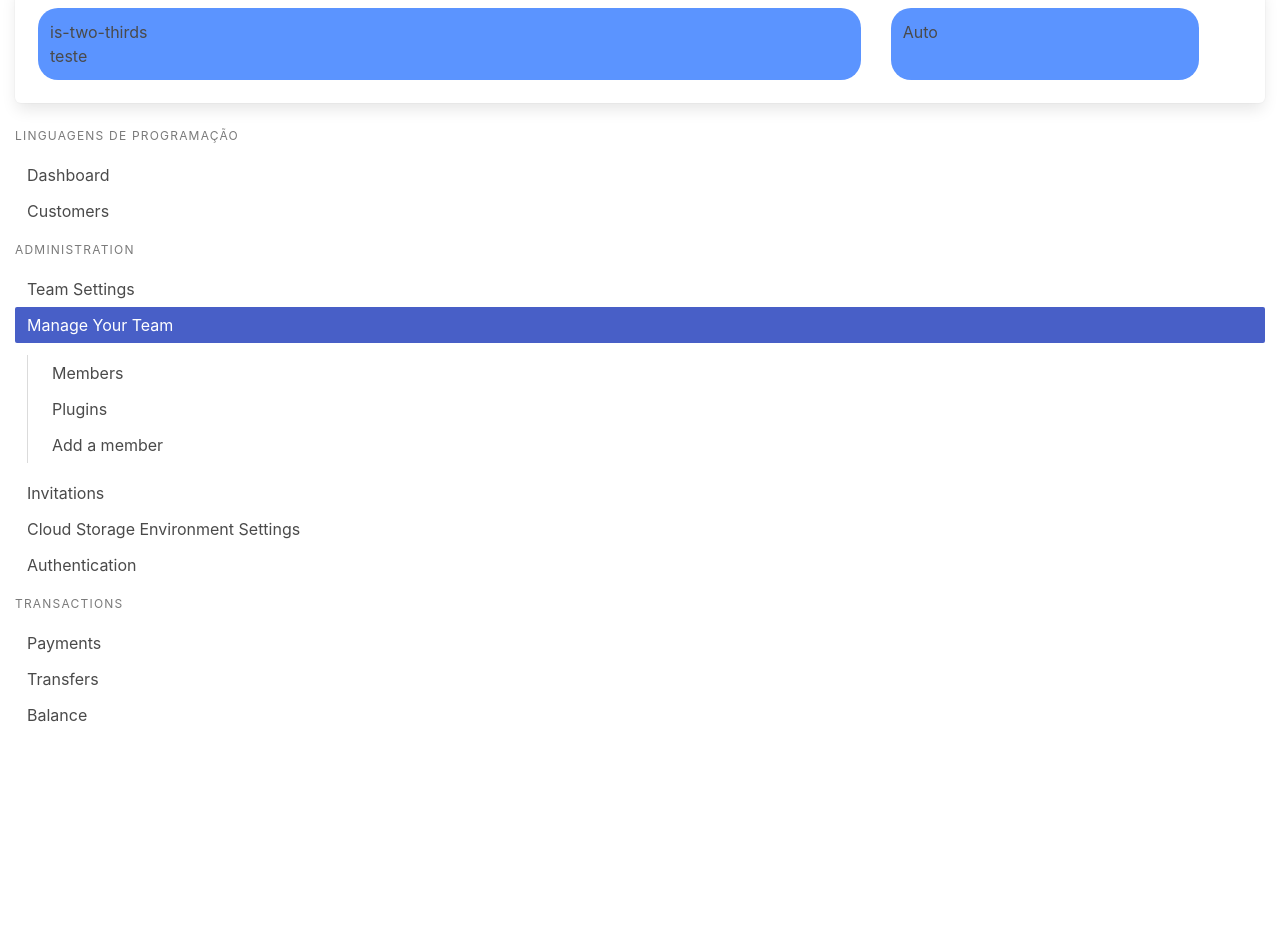
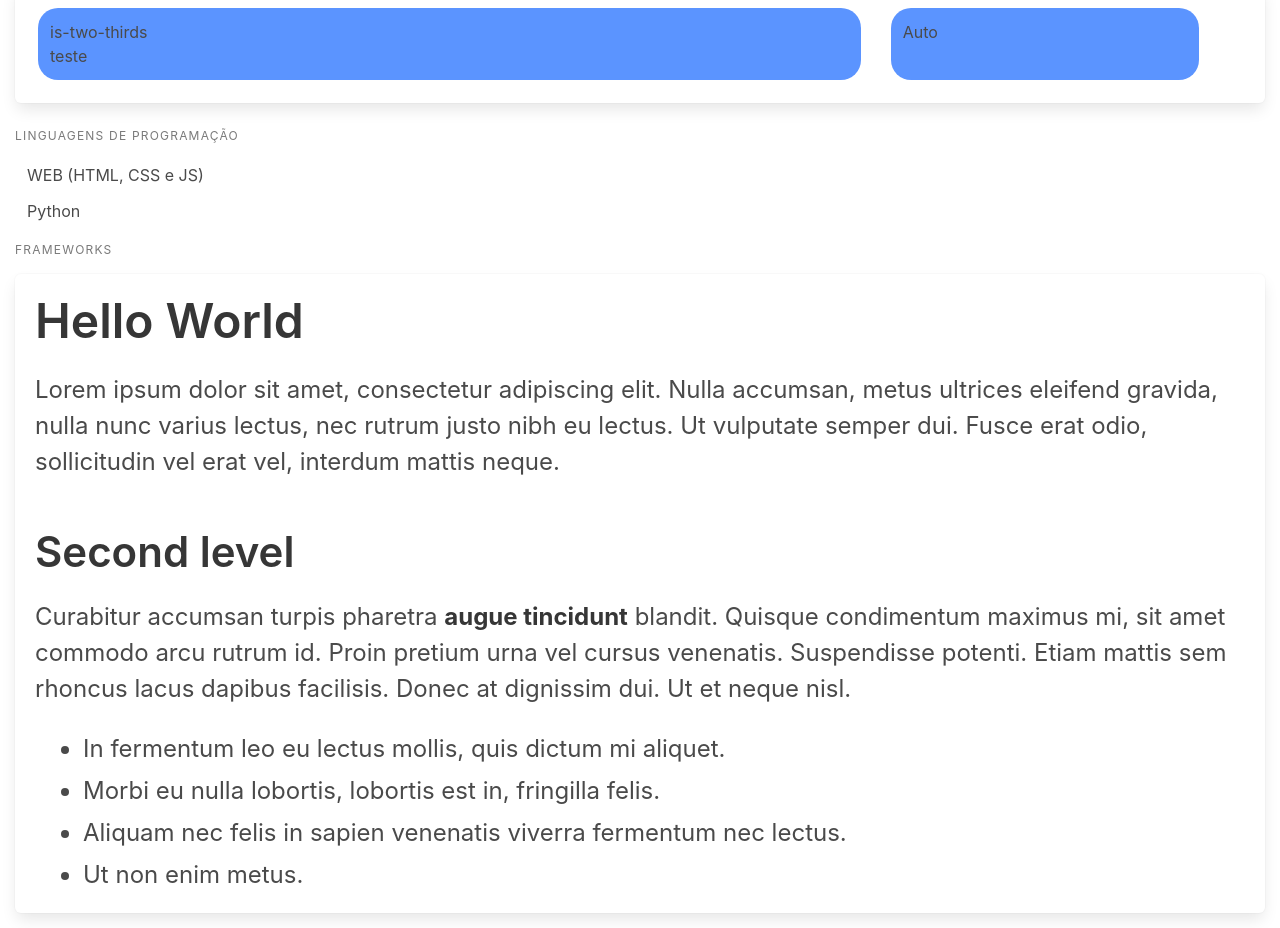
Before and after one commit to PedrosoCode/caderno, a React (Create React App) app: page / in a window 1280 px wide. Shown: the part 487-1415 px from the top of the page. Before the commit the page ends 1235 px from the top, so only its background shows below. Built offline with nearby package versions, Linux system fonts and the light colour scheme.

Commit message:
criação de texto, e formatação

```diff
--- a/src/index.css
+++ b/src/index.css
@@ -36,3 +36,16 @@ body {
   justify-content: flex-start; /* Ajusta o alinhamento horizontal para a esquerda */
   align-items: flex-start;
 }
+
+
+.meuTexto::before {
+  content: attr(data-link); /* Usa o atributo data-link para simular o texto do link */
+  display: inline; /* Exibe o link como parte do conteúdo */
+  color: blue; /* Cor do link */
+  text-decoration: underline; /* Adiciona sublinhado para parecer um link */
+  cursor: pointer; /* Mostra o cursor como o de um link */
+}
+
+.meuTexto::before:hover {
+  text-decoration: none; /* Remove sublinhado ao passar o mouse */
+}
--- a/src/pages/Home.js
+++ b/src/pages/Home.js
@@ -34,54 +34,41 @@ const Home = () => {
           <p class="menu-label">Linguagens de programação</p>
           <ul class="menu-list">
             <li>
-            <a>Dashboard</a>
+              <a>WEB (HTML, CSS e JS)</a>
             </li>
             <li>
-            <a>Customers</a>
+              <a>Python</a>
             </li>
           </ul>
-        <p class="menu-label">Administration</p>
-        <ul class="menu-list">
+          <p class="menu-label">Frameworks</p>
+        </aside>
+      </div>
+      <div className="box mybox">
+      <div class="content is-large">
+        <h1>Hello World</h1>
+        <p>
+          Lorem ipsum dolor sit amet, consectetur adipiscing elit. Nulla
+          accumsan, metus ultrices eleifend gravida, nulla nunc varius lectus,
+          nec rutrum justo nibh eu lectus. Ut vulputate semper dui. Fusce erat
+          odio, sollicitudin vel erat vel, interdum mattis neque.
+        </p>
+        <h2>Second level</h2>
+        <p>
+          Curabitur accumsan turpis pharetra <strong>augue tincidunt</strong>{" "}
+          blandit. Quisque condimentum maximus mi, sit amet commodo arcu rutrum
+          id. Proin pretium urna vel cursus venenatis. Suspendisse potenti.
+          Etiam mattis sem rhoncus lacus dapibus facilisis. Donec at dignissim
+          dui. Ut et neque nisl.
+        </p>
+        <ul>
+          <li>In fermentum leo eu lectus mollis, quis dictum mi aliquet.</li>
+          <li>Morbi eu nulla lobortis, lobortis est in, fringilla felis.</li>
           <li>
-            <a>Team Settings</a>
+            Aliquam nec felis in sapien venenatis viverra fermentum nec lectus.
           </li>
-          <li>
-            <a class="is-active">Manage Your Team</a>
-            <ul>
-              <li>
-                <a>Members</a>
-              </li>
-              <li>
-                <a>Plugins</a>
-              </li>
-              <li>
-                <a>Add a member</a>
-              </li>
+          <li>Ut non enim metus.</li>
         </ul>
-          </li>
-          <li>
-            <a>Invitations</a>
-          </li>
-          <li>
-            <a>Cloud Storage Environment Settings</a>
-          </li>
-          <li>
-            <a>Authentication</a>
-          </li>
-        </ul>
-        <p class="menu-label">Transactions</p>
-        <ul class="menu-list">
-          <li>
-            <a>Payments</a>
-          </li>
-          <li>
-            <a>Transfers</a>
-          </li>
-          <li>
-            <a>Balance</a>
-          </li>
-        </ul>
-      </aside>
+      </div>
     </div>
     </div>
   );
--- a/src/pages/Roadmap.js
+++ b/src/pages/Roadmap.js
@@ -18,6 +18,33 @@ const Roadmap = () => {
         </h2>
         <Footer></Footer>
       </section>
+      <div className="box mybox">
+        <div class="content is-large">
+          <h1>Hello World</h1>
+          <p>
+            Muitas são as disponíveis técnologias no mercado, portanto fica
+            difícil me organizar para testar algumas marcar progresso, sendo
+            assim bolei a ídeia de montar um roadmap inspirado <a></a> por este site aqui
+          </p>
+          <h2>Second level</h2>
+          <p>
+            Curabitur accumsan turpis pharetra <strong>augue tincidunt</strong>{" "}
+            blandit. Quisque condimentum maximus mi, sit amet commodo arcu
+            rutrum id. Proin pretium urna vel cursus venenatis. Suspendisse
+            potenti. Etiam mattis sem rhoncus lacus dapibus facilisis. Donec at
+            dignissim dui. Ut et neque nisl.
+          </p>
+          <ul>
+            <li>In fermentum leo eu lectus mollis, quis dictum mi aliquet.</li>
+            <li>Morbi eu nulla lobortis, lobortis est in, fringilla felis.</li>
+            <li>
+              Aliquam nec felis in sapien venenatis viverra fermentum nec
+              lectus.
+            </li>
+            <li>Ut non enim metus.</li>
+          </ul>
+        </div>
+      </div>
     </div>
   );
 };
```
Lines whose indentation alone changed are shown as unchanged.
